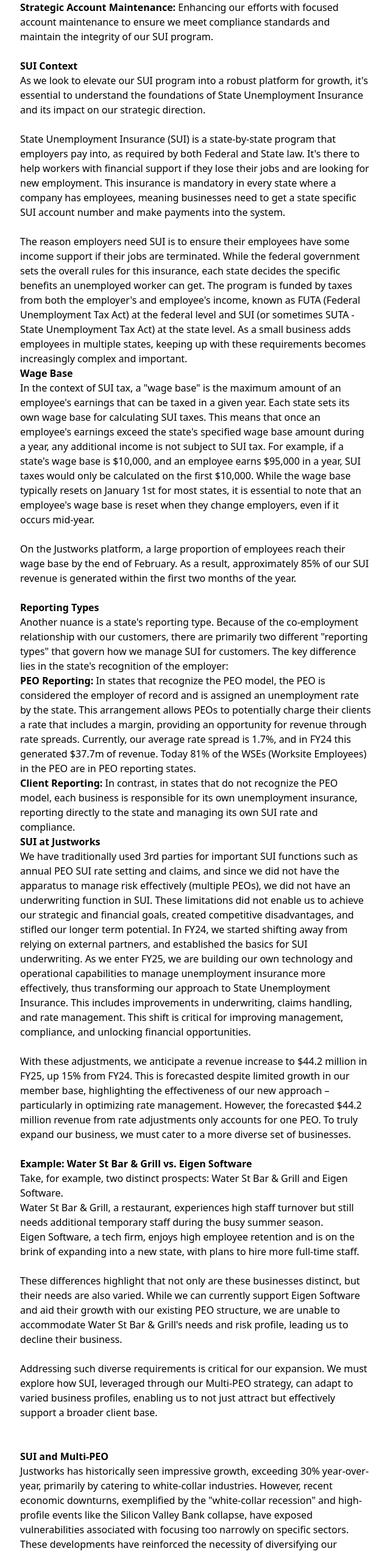
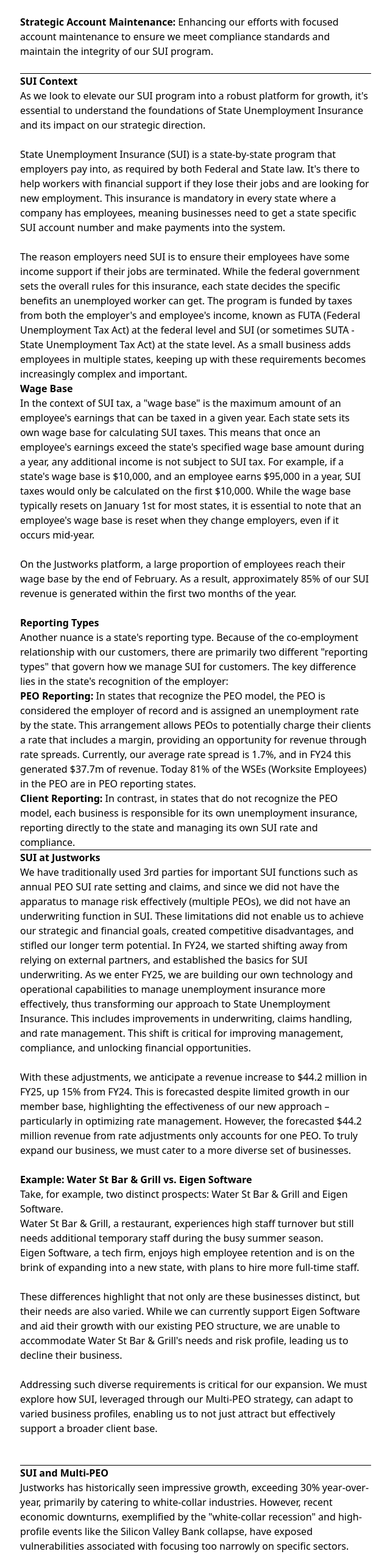
Before and after one commit to RishiA/memo-assist, a Next.js app: page / in a window 1280 px wide. Shown: the part 1144-3692 px from the top of the page at 61% size, without its empty margins (319-959 px from the left). Built offline with nearby package versions, Linux system fonts and the light colour scheme.

Commit message:
spacing and demarkers

```diff
--- a/app/page.tsx
+++ b/app/page.tsx
@@ -8,7 +8,7 @@ export default function Page() {
         Vertical Expansion Planning | SUI </strong>
       </h1>
 
-
+        <br/>
       <p>
 				Justworks' mission is to help entrepreneurs and businesses grow with confidence. Until today, our PEO product has primarily enabled us to serve white-collar desk workers. But Justworks' long-term success is predicated on fulfilling our mission for <em>all small businesses</em> regardless of their industry.
 			</p>
@@ -52,7 +52,7 @@ export default function Page() {
 					<strong>Strategic Account Maintenance: </strong>Enhancing our efforts with focused account maintenance to ensure we meet compliance standards and maintain the integrity of our SUI program.<br /><br />
           </li>
         </ol>
-
+		<hr/>
 		<h2><strong>SUI Context</strong></h2>
     <p>As we look to elevate our SUI program into a robust platform for growth, it's essential to understand the foundations of State Unemployment Insurance and its impact on our strategic direction.</p>
 	<br/>
@@ -71,7 +71,7 @@ export default function Page() {
         <li><strong>PEO Reporting:</strong> In states that recognize the PEO model, the PEO is considered the employer of record and is assigned an unemployment rate by the state. This arrangement allows PEOs to potentially charge their clients a rate that includes a margin, providing an opportunity for revenue through rate spreads. Currently, our average rate spread is 1.7%, and in FY24 this generated $37.7m of revenue. Today 81% of the WSEs (Worksite Employees) in the PEO are in PEO reporting states.</li>
         <li><strong>Client Reporting:</strong> In contrast, in states that do not recognize the PEO model, each business is responsible for its own unemployment insurance, reporting directly to the state and managing its own SUI rate and compliance.</li>
     </ul>
-
+	<hr/>
     <h2><strong>SUI at Justworks</strong></h2>
     <p>We have traditionally used 3rd parties for important SUI functions such as annual PEO SUI rate setting and claims, and since we did not have the apparatus to manage risk effectively (multiple PEOs), we did not have an underwriting function in SUI. These limitations did not enable us to achieve our strategic and financial goals, created competitive disadvantages, and stifled our longer term potential. In FY24, we started shifting away from relying on external partners, and established the basics for SUI underwriting. As we enter FY25, we are building our own technology and operational capabilities to manage unemployment insurance more effectively, thus transforming our approach to State Unemployment Insurance. This includes improvements in underwriting, claims handling, and rate management. This shift is critical for improving management, compliance, and unlocking financial opportunities.</p>
 <br/>
@@ -87,7 +87,7 @@ export default function Page() {
 	<br/>
     <p>Addressing such diverse requirements is critical for our expansion. We must explore how SUI, leveraged through our Multi-PEO strategy, can adapt to varied business profiles, enabling us to not just attract but effectively support a broader client base.</p>
 	<br/><br/>
-
+	<hr/>
 	<section id="Multipeo">
     <h2><strong>SUI and Multi-PEO</strong></h2>
     <p>Justworks has historically seen impressive growth, exceeding 30% year-over-year, primarily by catering to white-collar industries. However, recent economic downturns, exemplified by the "white-collar recession" and high-profile events like the Silicon Valley Bank collapse, have exposed vulnerabilities associated with focusing too narrowly on specific sectors. These developments have reinforced the necessity of diversifying our customer base to maintain robust growth trajectories.</p>
```
